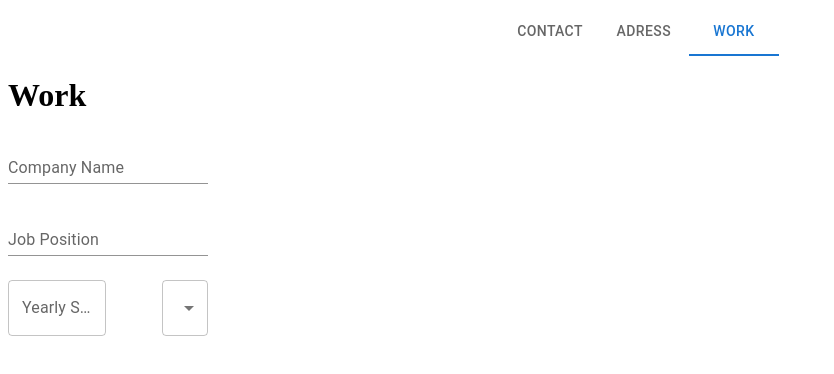
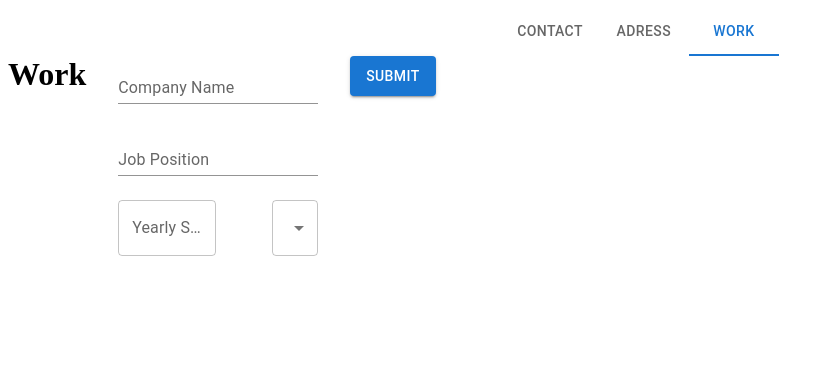
Before and after one commit to Frajdi/react-training, a React (Create React App) app: page /work in a window 1280 px wide. Shown: the top 374 px of the page, without its empty margins (0-834 px from the left). Built offline with nearby package versions, Linux system fonts and the light colour scheme.

Commit message:
Completion of the tab project

```diff
--- a/src/App.js
+++ b/src/App.js
@@ -4,13 +4,38 @@
 // import CheckList from "./CheckList";
 // import Form from "./LoginForm/Form";
 // import RestApi from "./RestApi/RestApi";
-import Contact from "./MultiPageForm/Contact";
+import Contact from "./MultiPageForm/Contact/Contact";
 import Adress from "./MultiPageForm/Adress/Adress";
-import Work from "./MultiPageForm/Work";
-import {Home} from "./MultiPageForm/Home";
+import Work from "./MultiPageForm/Work/Work";
+import Submit from "./MultiPageForm/Submit";
+import { Home} from "./MultiPageForm/Home";
 import { createBrowserRouter, RouterProvider } from "react-router-dom";
+import { createContext, useState } from "react";
+
+export const DataContext = createContext(null);
 
 function App() {
+
+  const [formData, setFormData] = useState(
+    {
+        contact: {
+            name: "",
+            surName: "",
+            email: "",
+            phoneNumber: "",
+        },
+        adress: {
+            country: "",
+            city: "",
+            streetName: "",
+        },
+        work: {
+            companyName: "",
+            jobPosition: "",
+            salary: "",
+            currency: "",
+        },
+    });
 
   const router = createBrowserRouter([
     {
@@ -31,12 +56,17 @@ function App() {
         },
       ],
     },
+    {
+      path: "submit",
+      element: <Submit />
+    }
   ]);
 
   return (
     <>
-
+      <DataContext.Provider value={{ formData, setFormData }}>
         <RouterProvider router={router} />
+        </DataContext.Provider>
       {/* <FilterList />
     <hr></hr>
     <Accordion/>
--- a/src/MultiPageForm/Adress/Adress.jsx
+++ b/src/MultiPageForm/Adress/Adress.jsx
@@ -1,12 +1,12 @@
 import { Stack, TextField } from "@mui/material";
 import { useContext } from "react";
-import { DataContext } from "../Home";
+import { DataContext } from "../../App";
 import useAdress from "./useAdress";
 
 const Adress = () => {
 
-    const {formData} = useContext(DataContext)
-    const {handleCountry, handleCity, handleStreetName} = useAdress()
+    const {formData, setFormData} = useContext(DataContext)
+    const {handleCountry, handleCity, handleStreetName} = useAdress(setFormData)
 
     return <>
         <h1>Adress</h1>
--- a/src/MultiPageForm/Adress/useAdress.js
+++ b/src/MultiPageForm/Adress/useAdress.js
@@ -1,10 +1,5 @@
-import React, { useContext } from 'react'
-import { DataContext } from '../Home'
 
-const useAdress = () => {
-
-    const { setFormData} = useContext(DataContext)
-
+const useAdress = (setFormData) => {
 
     const handleCountry = (e) => {
         setFormData((prev => { return { ...prev, adress: { ...prev.adress, country: e.target.value } } }))
@@ -26,4 +21,4 @@ const useAdress = () => {
   }
 }
 
-export default useAdress
+export default useAdress;
--- a/src/MultiPageForm/Contact.jsx
+++ b/src/MultiPageForm/Contact/Contact.jsx
@@ -1,26 +1,13 @@
 import { Stack, TextField } from "@mui/material";
 import { useContext } from "react";
-import { DataContext } from "./Home";
+import { DataContext } from "../../App";
+import useContact from "./useContact";
 
 const Contact = () => {
 
     const { formData, setFormData } = useContext(DataContext)
 
-const handleName = (e) => {
-    setFormData((prev => {return {...prev, contact: {...prev.contact, name: e.target.value}}}))
-}
-
-const handleSurname = (e) => {
-  setFormData((prev => {return {...prev, contact: {...prev.contact, surName: e.target.value}}}))
-}
-
-const handleEmail = (e) => {
-  setFormData((prev => {return {...prev, contact: {...prev.contact, email: e.target.value}}}))
-}
-
-const handleNumber = (e) => {
- setFormData((prev => {return {...prev, contact: {...prev.contact, phoneNumber: e.target.value}}}))
-}
+const {handleName, handleSurname, handleEmail, handleNumber} = useContact(setFormData);
 
     return <>
         <h1>Contact</h1>
--- /dev/null
+++ b/src/MultiPageForm/Contact/useContact.js
@@ -0,0 +1,28 @@
+
+const useContact = (setFormData) => {
+
+    const handleName = (e) => {
+        setFormData((prev => {return {...prev, contact: {...prev.contact, name: e.target.value}}}))
+    }
+
+    const handleSurname = (e) => {
+      setFormData((prev => {return {...prev, contact: {...prev.contact, surName: e.target.value}}}))
+    }
+
+    const handleEmail = (e) => {
+      setFormData((prev => {return {...prev, contact: {...prev.contact, email: e.target.value}}}))
+    }
+
+    const handleNumber = (e) => {
+     setFormData((prev => {return {...prev, contact: {...prev.contact, phoneNumber: e.target.value}}}))
+    }
+
+    return {
+        handleName,
+        handleSurname,
+        handleEmail,
+        handleNumber
+    }
+}
+
+export default useContact;
--- a/src/MultiPageForm/Home.jsx
+++ b/src/MultiPageForm/Home.jsx
@@ -1,9 +1,8 @@
-import { createContext, useState } from "react";
-import { Tab, Tabs } from "@mui/material";
+import { useState } from "react";
+import { Button, Stack, Tab, Tabs } from "@mui/material";
 import { Outlet } from "react-router-dom";
 import { useNavigate, useMatch } from "react-router-dom";
 
-export const DataContext = createContext(null);
 
 export const Home = () => {
 
@@ -40,6 +39,10 @@ export const Home = () => {
         navigate(newValue);
     };
 
+    const onSubmit = () => {
+        navigate('/submit')
+    }
+
     return (
         <>
             <Tabs
@@ -53,9 +56,12 @@ export const Home = () => {
                 <Tab value="adress" label="Adress" />
                 <Tab value="work" label="Work" />
             </Tabs>
-            <DataContext.Provider value={{ formData, setFormData }}>
+            <Stack direction={"row"} spacing={4}>
+            {/* <DataContext.Provider value={{ formData, setFormData }}> */}
                 <Outlet />
-            </DataContext.Provider>
+            {/* </DataContext.Provider> */}
+            <Button onClick={onSubmit} variant="contained" sx={{height: 40}}>Submit</Button>
+            </Stack>
         </>
     );
 };
--- /dev/null
+++ b/src/MultiPageForm/Submit.jsx
@@ -0,0 +1,43 @@
+import React, { useContext } from "react"
+import { DataContext } from "../App";
+import { useNavigate } from "react-router-dom";
+import { Button } from "@mui/material";
+
+const Submit = () => {
+    const { formData } = useContext(DataContext)
+
+const navigate = useNavigate();
+
+const onHome = () => {
+    navigate('/contact')
+}
+
+    return <>
+        <h1>{formData.contact.name}'s information</h1>
+        <h2>Name:</h2>
+        <h3>{formData.contact.name}</h3>
+        <h2>Surname</h2>
+        <h3>{formData.contact.surName}</h3>
+        <h2>Email</h2>
+        <h3>{formData.contact.email}</h3>
+        <h2>Phone Number</h2>
+        <h3>{formData.contact.phoneNumber}</h3>
+        <h2>Country</h2>
+        <h3>{formData.adress.country}</h3>
+        <h2>City</h2>
+        <h3>{formData.adress.city}</h3>
+        <h2>Street Name</h2>
+        <h3>{formData.adress.streetName}</h3>
+        <h2>Company</h2>
+        <h3>{formData.work.company}</h3>
+        <h2>Job Position</h2>
+        <h3>{formData.work.jobPosition}</h3>
+        <h2>Salary</h2>
+        <h3>{formData.work.salary}</h3>
+        <h2>Currency</h2>
+        <h3>{formData.work.currency}</h3>
+        <Button onClick={onHome} variant="contained" sx={{height: 40}}>Back to Form</Button>
+    </>
+}
+
+export default Submit;
--- a/src/MultiPageForm/Work.jsx
+++ /dev/null
@@ -1,77 +0,0 @@
-import { MenuItem, Select, Stack, TextField } from "@mui/material";
-import { useContext } from "react";
-import { DataContext } from '../MultiPageForm/Home'
-
-const Work = () => {
-    const { formData, setFormData } = useContext(DataContext)
-
-
-    const handleCurrency = (event) => {
-        setFormData((prev => { return { ...prev, work: { ...prev.work, currency: event.target.value } } }))
-    }
-
-    const handleCompanyName = (e) => {
-        setFormData((prev => { return { ...prev, work: { ...prev.work, companyName: e.target.value } } }))
-    }
-
-    const handleJobPosition = (e) => {
-        setFormData((prev => { return { ...prev, work: { ...prev.work, jobPosition: e.target.value } } }))
-    }
-
-    const handleSalary = (e) => {
-        setFormData((prev => { return { ...prev, work: { ...prev.work, salary: e.target.value } } }))
-    }
-
-    const currencies = [
-        {
-            id: "1",
-            value: "euro",
-            label: "€"
-        },
-        {
-            id: '2',
-            value: 'dollar',
-            label: '$'
-        },
-        {
-            id: '3',
-            value: 'bitcoin',
-            label: '฿'
-        },
-        {
-            id: '4',
-            value: 'lek',
-            label: 'L'
-        }
-    ]
-
-    return <>
-        <h1>Work</h1>
-        <Stack width={200} spacing={3}>
-            <TextField value={formData.work.companyName} onChange={handleCompanyName} id="standard-basic" label="Company Name" variant="standard" />
-            <TextField value={formData.work.jobPosition} onChange={handleJobPosition} id="standard-basic" label="Job Position" variant="standard" />
-            <Stack width={200} spacing={7} direction={"row"}>
-                <TextField
-                    value={formData.work.salary}
-                    onChange={handleSalary}
-                    id="outlined-number"
-                    label="Yearly Salary"
-                    type="number"
-                />
-                <Select
-                    labelId="demo-simple-select-label"
-                    id="demo-simple-select"
-                    value={formData.work.currency}
-                    label="Currency"
-                    onChange={handleCurrency}
-                >
-                    {currencies.map((content) => {
-                        return <MenuItem key={content.id} value={content.value}>{content.label}</MenuItem>
-                    })}
-                </Select>
-            </Stack>
-        </Stack>
-    </>
-}
-
-export default Work;
--- /dev/null
+++ b/src/MultiPageForm/Work/Work.jsx
@@ -0,0 +1,41 @@
+import { MenuItem, Select, Stack, TextField } from "@mui/material";
+import { useContext } from "react";
+import { DataContext } from "../../App";
+import useWork from "./useWork";
+
+const Work = () => {
+    const { formData, setFormData } = useContext(DataContext)
+
+    const properties = useWork(setFormData);
+
+
+    return <>
+        <h1>Work</h1>
+        <Stack width={200} spacing={3}>
+            <TextField value={formData.work.companyName} onChange={properties.handleCompanyName} id="standard-basic" label="Company Name" variant="standard" />
+            <TextField value={formData.work.jobPosition} onChange={properties.handleJobPosition} id="standard-basic" label="Job Position" variant="standard" />
+            <Stack width={200} spacing={7} direction={"row"}>
+                <TextField
+                    value={formData.work.salary}
+                    onChange={properties.handleSalary}
+                    id="outlined-number"
+                    label="Yearly Salary"
+                    type="number"
+                />
+                <Select
+                    labelId="demo-simple-select-label"
+                    id="demo-simple-select"
+                    value={formData.work.currency}
+                    label="Currency"
+                    onChange={properties.handleCurrency}
+                >
+                    {properties.currencies.map((content) => {
+                        return <MenuItem key={content.id} value={content.value}>{content.label}</MenuItem>
+                    })}
+                </Select>
+            </Stack>
+        </Stack>
+    </>
+}
+
+export default Work;
--- /dev/null
+++ b/src/MultiPageForm/Work/useWork.js
@@ -0,0 +1,53 @@
+
+const useWork = (setFormData) => {
+
+
+    const currencies = [
+        {
+            id: "1",
+            value: "euro",
+            label: "€"
+        },
+        {
+            id: '2',
+            value: 'dollar',
+            label: '$'
+        },
+        {
+            id: '3',
+            value: 'bitcoin',
+            label: '฿'
+        },
+        {
+            id: '4',
+            value: 'lek',
+            label: 'L'
+        }
+    ]
+
+    const handleCurrency = (event) => {
+        setFormData((prev => { return { ...prev, work: { ...prev.work, currency: event.target.value } } }))
+    }
+
+    const handleCompanyName = (e) => {
+        setFormData((prev => { return { ...prev, work: { ...prev.work, companyName: e.target.value } } }))
+    }
+
+    const handleJobPosition = (e) => {
+        setFormData((prev => { return { ...prev, work: { ...prev.work, jobPosition: e.target.value } } }))
+    }
+
+    const handleSalary = (e) => {
+        setFormData((prev => { return { ...prev, work: { ...prev.work, salary: e.target.value } } }))
+    }
+
+    return {
+        currencies,
+        handleCurrency,
+        handleCompanyName,
+        handleJobPosition,
+        handleSalary
+    }
+}
+
+export default useWork;
```
